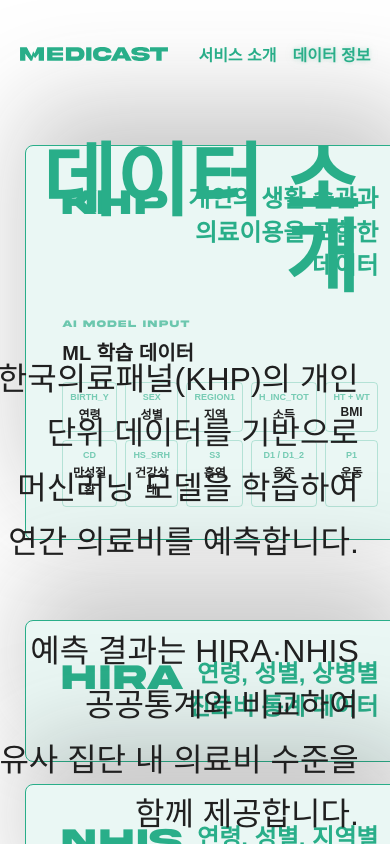
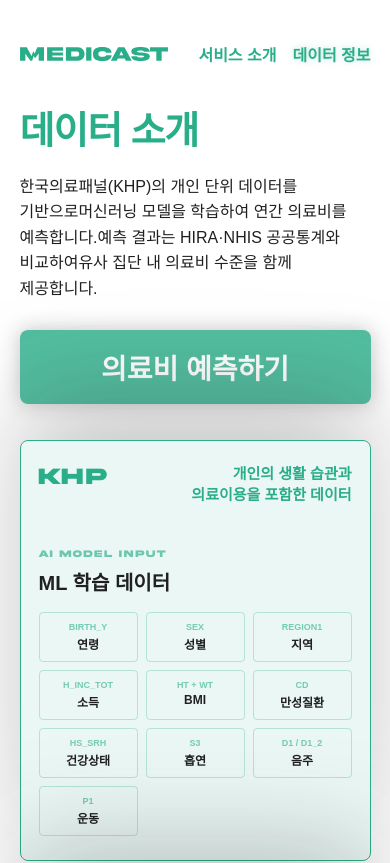
Before and after one commit to 2026-DDJ/FE, a React (Vite) app: page /data in a window 390 px wide. Shown: the top 863 px of the page. Built offline with nearby package versions, Linux system fonts and the light colour scheme; no server answers; a web font is replaced by a local one.

Commit message:
style: turn desktop data columns into mobile stacked layout

```diff
--- a/src/styles/Data.styles.js
+++ b/src/styles/Data.styles.js
@@ -26,6 +26,7 @@ export const DataContent = styled.main`
 
   display: grid;
   grid-template-columns: 520px 1fr;
+  @media (max-width: 1200px) { display: flex; flex-direction: column-reverse; align-items: center; gap: 36px; padding: 110px 5% 60px; }
 `;
 
 export const LeftSection = styled.section`
@@ -40,6 +41,7 @@ export const LeftSection = styled.section`
   flex-direction: column;
 
   gap: 80px;
+  @media (max-width: 1200px) { position: static; width: min(100%, 620px); gap: 24px; }
 `;
 
 /* =========================
@@ -49,6 +51,7 @@ export const LeftSection = styled.section`
 export const DetailCardArea = styled.div`
   width: 100%;
   min-height: 315px;
+  @media (max-width: 600px) { min-height: 0; }
 `;
 
 export const DataCard = styled.div`
@@ -101,6 +104,7 @@ export const CardHeader = styled.div`
   min-height: 140px;
 
   padding: 36px;
+  @media (max-width: 600px) { min-height: 108px; padding: 22px 18px; gap: 8px; }
 
   display: flex;
   justify-content: space-between;
@@ -114,6 +118,7 @@ export const CardName = styled.h2`
 
   font-size: 36px;
   font-weight: normal;
+  @media (max-width: 600px) { font-size: clamp(20px, 6vw, 30px); }
 `;
 
 export const CardSummary = styled.p`
@@ -121,6 +126,7 @@ export const CardSummary = styled.p`
 
   font-size: 24px;
   font-weight: 600;
+  @media (max-width: 600px) { font-size: 15px; }
   line-height: 1.4;
 
   text-align: right;
@@ -145,6 +151,7 @@ export const CardList = styled.div`
 
 export const DetailArea = styled.div`
   padding: 0 36px 32px;
+  @media (max-width: 600px) { padding: 0 18px 24px; }
 
   animation: detailFade 0.45s ease both;
   animation-delay: 0.18s;
@@ -200,6 +207,7 @@ export const DetailDescription = styled.p`
 export const FeatureGrid = styled.div`
   display: grid;
   grid-template-columns: repeat(5, 1fr);
+  @media (max-width: 600px) { grid-template-columns: repeat(3, minmax(0, 1fr)); }
 
   gap: 8px;
 `;
@@ -359,6 +367,7 @@ export const RightSection = styled.section`
 
   width: 700px;
   min-height: calc(100vh - 225px);
+  @media (max-width: 1200px) { position: static; width: min(100%, 720px); min-height: 0; align-items: flex-start; }
 
   display: flex;
   flex-direction: column;
@@ -378,6 +387,7 @@ export const DataDescription = styled.p`
 
   text-align: right;
   word-break: keep-all;
+  @media (max-width: 1200px) { margin-top: 20px; text-align: left; font-size: clamp(16px, 3vw, 24px); line-height: 1.6; br { display: none; } }
 `;
 
 
@@ -392,11 +402,14 @@ export const DataTitle = styled.h1`
   line-height: 0.95;
 
   text-align: right;
-  letter-spacing: -3%;
+  letter-spacing: -0.03em;
+  @media (max-width: 1200px) { text-align: left; font-size: clamp(38px, 6vw, 64px); line-height: 1.15; }
 `;
 
 export const ButtonArea = styled.div`
   margin-top: 240px;
+  @media (max-width: 1200px) { margin-top: 28px; }
+  @media (max-width: 600px) { width: 100%; > button { width: 100%; } }
 `;
 
 export const ViewTransitionStyles = styled.div`
```
